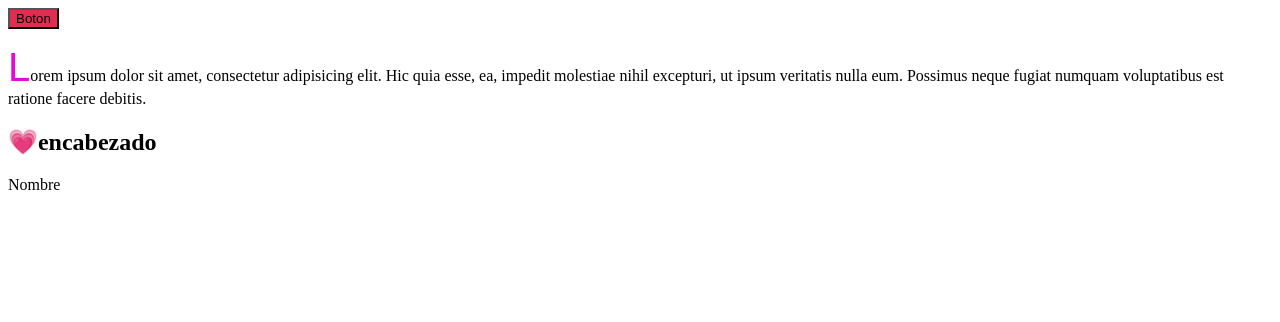
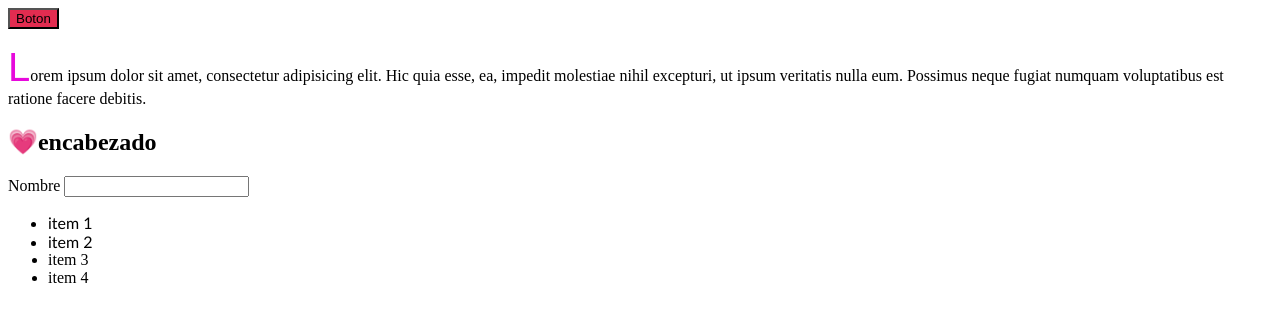
Before and after one commit to se-26/pseudoclases_css, a plain HTML site: page contextualizacion/index.html in a window 1280 px wide. Drawn offline with Linux system fonts and the light colour scheme.

Commit message:
se sube repositorio

```diff
--- a/contextualizacion/index.html
+++ b/contextualizacion/index.html
@@ -17,6 +17,13 @@
 <h2 class="encabezado">encabezado</h2>
 <!-- ejercicio 4 -->
  <label for="nombre">Nombre</label>
- <label for=""
+ <input type="text" id="nombre">
+ <!-- ejercicio 5 -->
+  <ul>
+    <li>item 1</li>
+    <li>item 2</li>
+    <li>item 3</li>
+    <li>item 4</li>
+  </ul>
 </body>
 </html>
--- a/contextualizacion/style.css
+++ b/contextualizacion/style.css
@@ -15,3 +15,20 @@
 .encabezado::before {
   content: "💗";
 }
+/* ejercicio 4 */
+input#nombre:focus {
+  border: #bbd644;
+  box-shadow: #bbd644;
+  outline: none;
+}
+/* ejercicio 5 */
+ul > li:first-child {
+  font-family: "Gill Sans", "Gill Sans MT", Calibri, "Trebuchet MS", sans-serif;
+  text-decoration: double;
+}
+ul > li:nth-child(2) {
+  font-family: "Gill Sans", "Gill Sans MT", Calibri, "Trebuchet MS", sans-serif;
+  text-decoration: double;
+}
+ul > li: :nth-child(3) {
+}
```
